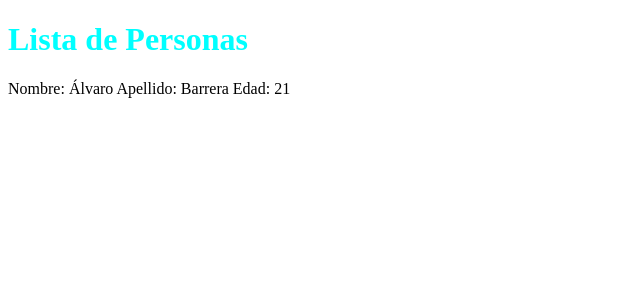
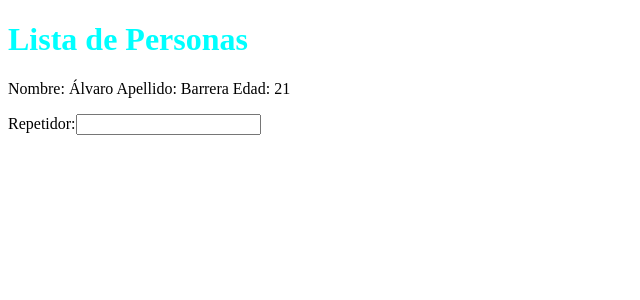
Before and after one commit to alvaro-barrera/AngularFirstApp, an Angular app: page / in a window 1280 px wide. Shown: the top 300 px of the page, without its empty margins (0-640 px from the left). Built offline with nearby package versions, Linux system fonts and the light colour scheme.

Commit message:
Template reference

```diff
--- a/src/app/person/person.component.html
+++ b/src/app/person/person.component.html
@@ -1,5 +1,7 @@
-<p>
-  Nombre: {{name}}
-  Apellido: {{lastname}}
-  Edad: {{year}}
-</p>
+<p>Nombre: {{ name }} Apellido: {{ lastname }} Edad: {{ year }}</p>
+
+<div (keyup)="(0)">
+  <label>Repetidor:</label>
+  <input #inputPerson />
+  {{ inputPerson.value }}
+</div>
```
